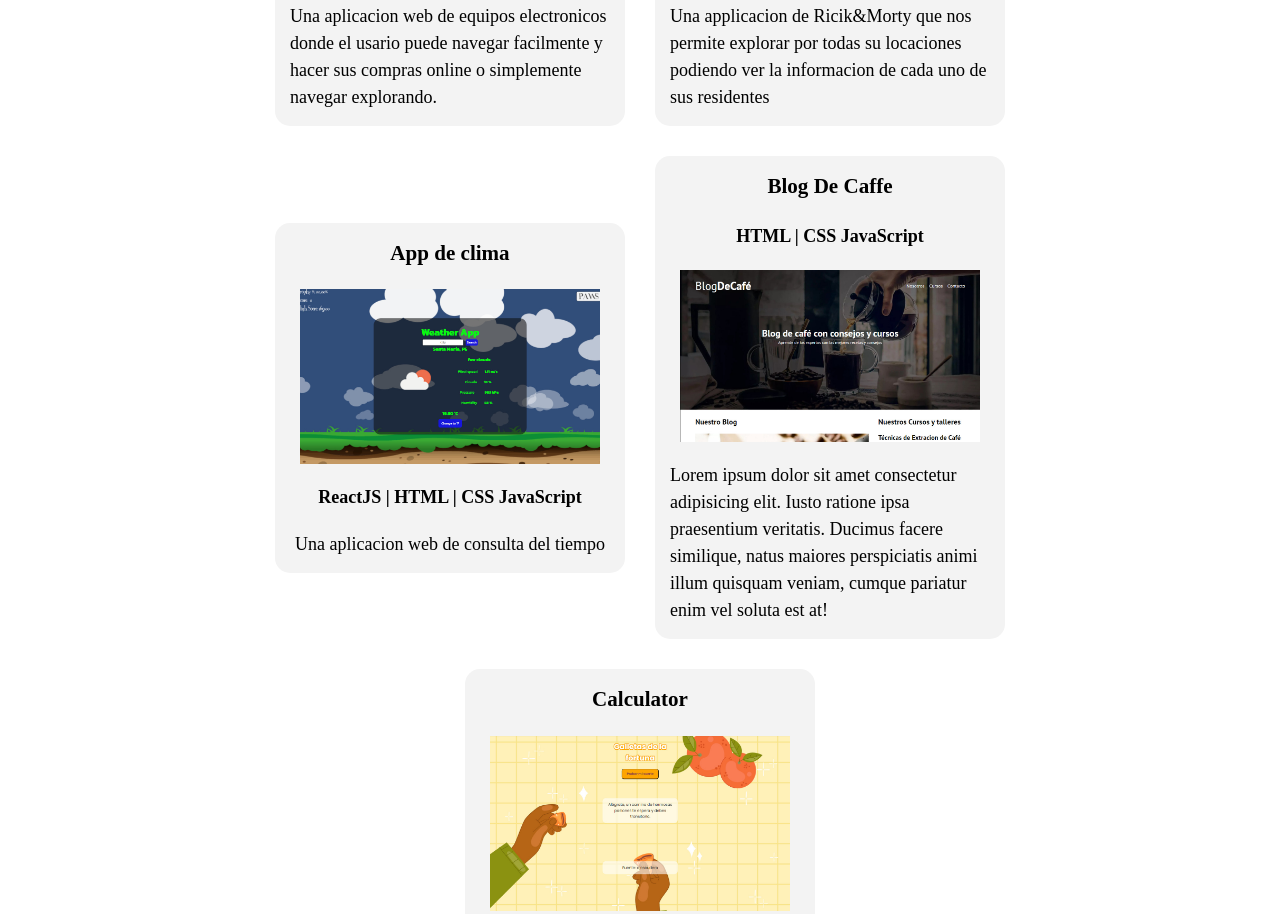
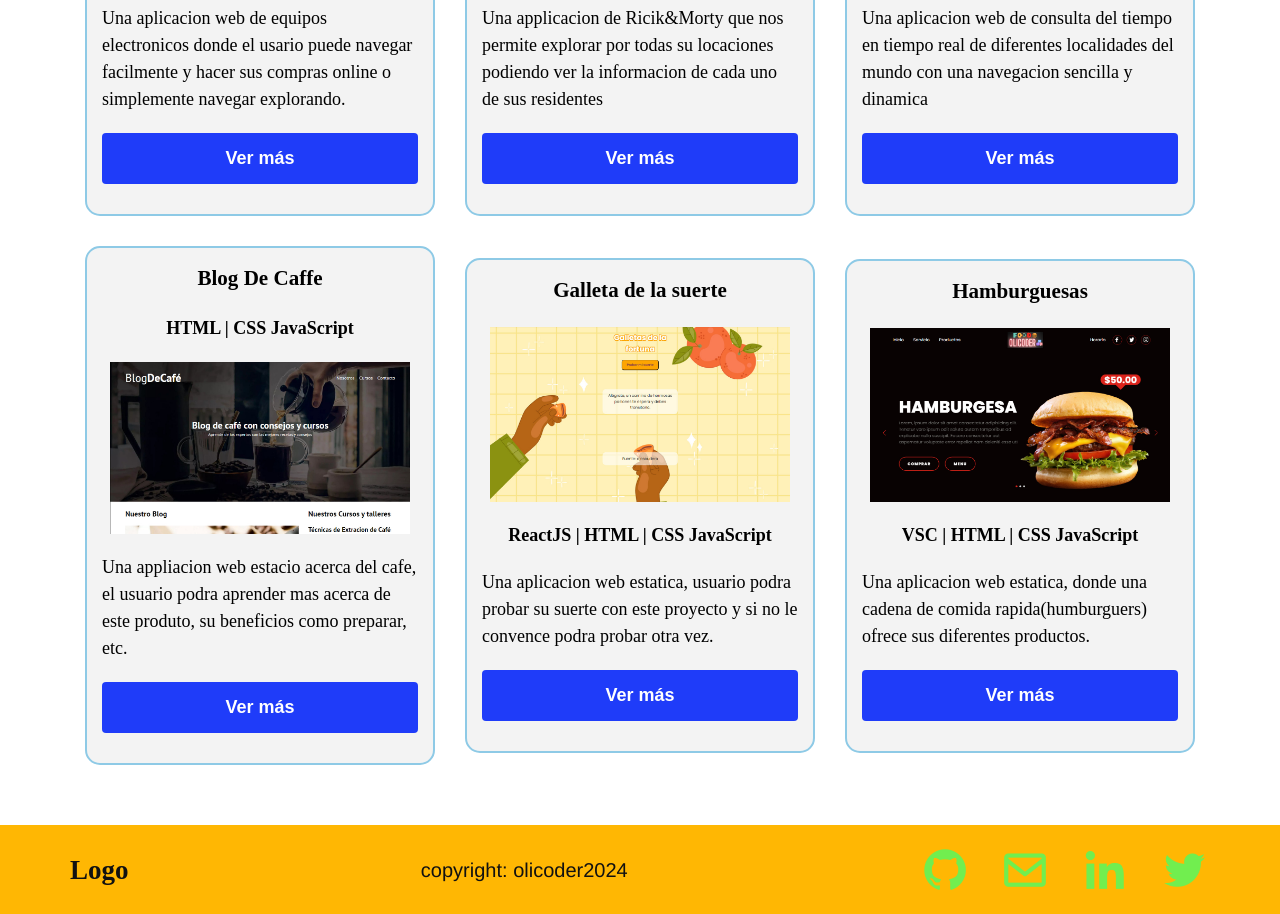
Before and after one commit to olicoder13/Folio_oficial, a plain HTML site: page html/proyects.html in a window 1280 px wide. Shown: the part 547-1461 px from the top of the page. Drawn offline with nearby package versions, Linux system fonts and the light colour scheme.

Commit message:
actualizacion pequeñita

```diff
--- a/css/style.css
+++ b/css/style.css
@@ -103,6 +103,25 @@ header{
     border: 2px solid #219ebc;
 }
 
+/*boton de ver mas en las cards*/
+.btn-mas{
+    width: 100%;
+    padding: 15px 30px;
+    border-radius: 4px;
+    border: none;
+    background-color: #0425fae2;
+    color: #fff;
+    font-size: 18px;
+    font-weight: bold;
+    margin-bottom: 15px;
+    transition: all .5s ease;
+}
+.btn-mas:hover{
+    background-color: #2234a9;
+    transition: all .5s ease;
+}
+
+
 /*Main index*/
 .main__container{
     display: flex;
@@ -120,7 +139,7 @@ header{
     gap: 20px;
     justify-content: center;
     align-items: center;
-    max-width: 1000px;
+    max-width: 1200px;
 }
 
 .section__title{
@@ -150,6 +169,8 @@ header{
     align-items: center;
     gap: 50px;
 }
+
+
 
 .title__card{
     color: #fb8500;
@@ -184,12 +205,24 @@ header{
     align-items: center;
     gap: 20px;
     background-color: rgb(243, 243, 243);
+    box-shadow: 0px, 1px, 10px rgba(0, 0, 0, .2);
     padding: 15px;
     border-radius: 15px;
+    border: 2px solid #8ecae6;
 }
+
+.card__proyect:hover{
+    position: relative;
+    transform: translateY(-3%);
+    background-color: rgba(0, 0, 0, 0.7);
+    opacity: 0.9;
+
+}
+
 .img__proyect{
-    width: 80%;
+    width: 50%;
 }
+
 
 /*main contacto*/
 .formulario{
@@ -284,6 +317,8 @@ header{
       gap: 30px;
     }
 
+
+
     .card__img{
       width: 300px;
     }
@@ -370,6 +405,7 @@ header{
     font-weight: 500;
 }
 
+
 @media (min-width: 768px) {
     .social-media{
         font-size: 50px;
--- a/html/proyects.html
+++ b/html/proyects.html
@@ -25,14 +25,15 @@
       </header>
 
       <main class="main__container">
-        <article class="section">
+        <article class="section section-proyect">
             <h2 class="section__title">My proyects</h2>
-            <div class="cards">
+            <div class="cards proyect">
               <div class="card__proyect">
                 <h3 class="proyect__title">E-comerse</h3>
                 <img class="img__proyect" src="../img/ecommerse.jpg" alt="proyecto 1">
                 <h4>HTML| CSS | JavaScript | ReactJS</h4>
                 <p>Una aplicacion web de equipos electronicos donde el usario puede navegar facilmente y hacer sus compras online o simplemente navegar explorando.</p>
+                <button class="btn-mas">Ver más</button>
               </div>
 
               <div class="card__proyect">
@@ -40,27 +41,39 @@
                 <img class="img__proyect" src="../img/rick_morty.jpg" alt="proyecto 2">
                 <h4>ReactJS | HTML | CSS JavaScript</h4>
                 <p>Una applicacion de Ricik&Morty que nos permite explorar por todas su locaciones podiendo ver la informacion de cada uno de sus residentes</p>
+                <button class="btn-mas">Ver más</button>
               </div>
 
               <div class="card__proyect">
                 <h3 class="proyect__title">App de clima</h3>
                 <img class="img__proyect" src="../img/app_clima.jpg" alt="proyecto 3">
                 <h4>ReactJS | HTML | CSS JavaScript</h4>
-                <p>Una aplicacion web de consulta del tiempo</p>
+                <p>Una aplicacion web de consulta del tiempo en tiempo real de diferentes localidades del mundo con una navegacion sencilla y dinamica</p>
+                <button class="btn-mas">Ver más</button>
               </div>
 
               <div class="card__proyect">
                 <h3 class="proyect__title">Blog De Caffe</h3>
                 <h4> HTML | CSS JavaScript</h4>
                 <img class="img__proyect" src="../img/blog_caffe.jpg" alt="proyecto 4">
-                <p>Lorem ipsum dolor sit amet consectetur adipisicing elit. Iusto ratione ipsa praesentium veritatis. Ducimus facere similique, natus maiores perspiciatis animi illum quisquam veniam, cumque pariatur enim vel soluta est at!</p>
+                <p>Una appliacion web estacio acerca del cafe, el usuario podra aprender mas acerca de este produto, su beneficios como preparar, etc.</p>
+                <button class="btn-mas">Ver más</button>
               </div>
 
               <div class="card__proyect">
-                <h3 class="proyect__title">Calculator</h3>
+                <h3 class="proyect__title">Galleta de la suerte</h3>
                 <img class="img__proyect" src="../img/galleta_suerte.jpg" alt="proyecto 5">
                 <h4>ReactJS | HTML | CSS JavaScript</h4>
-                <p>Lorem ipsum dolor sit amet consectetur adipisicing elit. Iusto ratione ipsa praesentium veritatis. Ducimus facere similique, natus maiores perspiciatis animi illum quisquam veniam, cumque pariatur enim vel soluta est at!</p>
+                <p>Una aplicacion web estatica, usuario podra probar su suerte con este proyecto y si no le convence podra probar otra vez.</p>
+                <button class="btn-mas">Ver más</button>
+              </div>
+
+              <div class="card__proyect">
+                <h3 class="proyect__title">Hamburguesas</h3>
+                <img class="img__proyect" src="../img/hamburguesa.jpg" alt="proyecto 6">
+                <h4>VSC | HTML | CSS JavaScript</h4>
+                <p>Una aplicacion web estatica, donde una cadena de comida rapida(humburguers) ofrece sus diferentes productos.</p>
+                <button class="btn-mas">Ver más</button>
               </div>
             </div>
           </article>
```
Also changed, not shown: img/hamburguesa.jpg (added).
